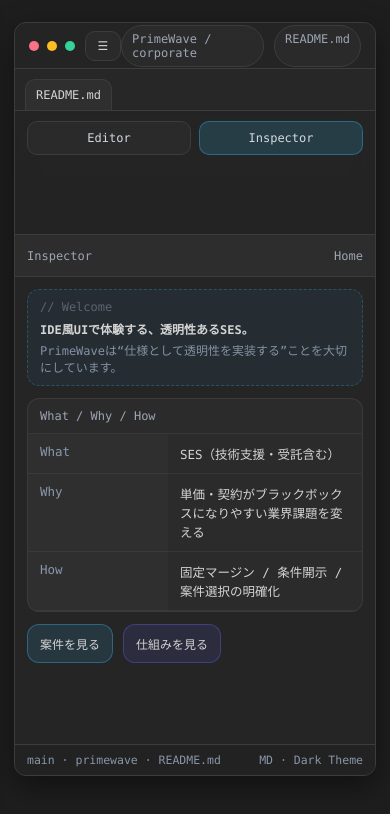
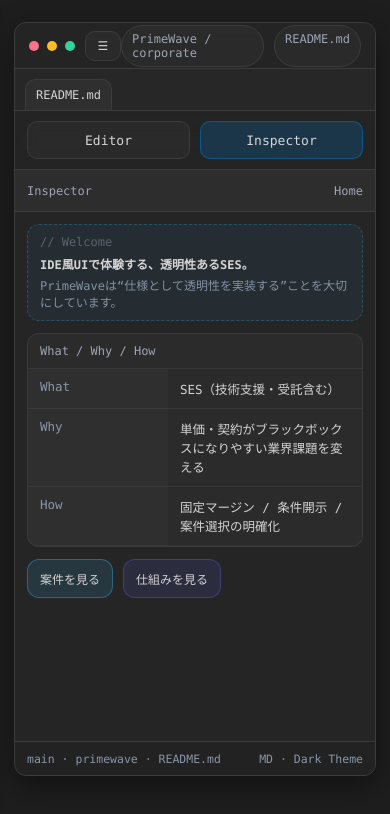
Before and after one commit to 8yabusa/primewave-ide, a Next.js app: page / in a window 390 px wide. Both pictures are taken after a click on the button "Inspector". Shown: the top 814 px of the page. Built offline with nearby package versions, Linux system fonts and the light colour scheme.

Commit message:
モバイル時のタブの下に空白ができていたのを修正

```diff
--- a/src/app/globals.css
+++ b/src/app/globals.css
@@ -286,47 +286,64 @@
 
 /* ===== Mobile behavior ===== */
 @media (max-width: 980px) {
-  ._split_root {
+  ._split_root{
+    height: 100%;
+    min-height: 0;
+    display: grid;
     grid-template-columns: 1fr;
+    grid-template-rows: auto 1fr; /* ← これが重要：タブ + 残り全部 */
   }
 
-  ._split_mobile_tabs {
-    display: grid;
-    grid-template-columns: 1fr 1fr;
-    gap: 8px;
+  /* ✅ アクティブPaneを「残り全部(1fr)」に伸ばす */
+  ._split_pane{
+    min-height: 0;
+    height: 100%;
+  }
+
+  /* 既存：非アクティブは消す */
+  ._split_pane[data-active="false"]{
+    display: none;
+  }
+
+  /* ✅ アクティブは必ずflexで伸びる（display:none上書き事故防止） */
+  ._split_pane[data-active="true"]{
+    display: flex;
+    flex-direction: column;
+    min-height: 0;
+  }
+
+  /* ✅ bodyも残りを埋める（スクロールはここ） */
+  ._split_body{
+    flex: 1 1 auto;
+    min-height: 0;
+    overflow: auto;
+  }
+
+    ._split_mobile_tabs{
+    display: grid !important;
+    grid-template-columns: 1fr 1fr;  /* ✅ 横並びにする */
+    gap: 10px;
     padding: 10px 12px;
     border-bottom: 1px solid var(--border);
     background: rgba(31, 31, 31, 0.55);
     backdrop-filter: blur(10px);
-    position: sticky;
-    top: 0;
-    z-index: 5;
   }
 
-  ._split_tab {
-    height: 34px;
+  ._split_tab{
+    height: 38px;
+    width: 100%;
     border-radius: 10px;
     border: 1px solid var(--border);
-    background: rgba(255, 255, 255, 0.03);
-    color: rgba(226, 232, 240, 0.92);
+    background: rgba(255,255,255,.03);
+    color: var(--text);
     font-family: var(--mono);
-    font-size: 12px;
+    font-size: 13px;
     cursor: pointer;
   }
 
-  ._split_tab.is-active {
-    background: rgba(56, 189, 248, 0.16);
-    border-color: rgba(56, 189, 248, 0.35);
-  }
-
-  /* ✅ モバイルでは片方だけ表示して “幅固定” を根本解消 */
-  ._split_pane[data-active="false"] {
-    display: none;
-  }
-
-  /* border-right は不要 */
-  ._split_editor {
-    border-right: none;
+  ._split_tab.is-active{
+    background: rgba(0,122,204,.22);
+    border-color: rgba(0,122,204,.5);
   }
 }
 
--- a/src/components/IdeShell.tsx
+++ b/src/components/IdeShell.tsx
@@ -1,3 +1,4 @@
+// src/components/IdeShell.tsx
 "use client";
 
 import { useEffect, useMemo, useState } from "react";
@@ -15,11 +16,9 @@
   const router = useRouter();
   const pathname = usePathname();
 
-  // ✅ Hookは必ずコンポーネント内
   const [sidebarOpen, setSidebarOpen] = useState(false);
   const [pendingNav, setPendingNav] = useState<string | null>(null);
 
-  // ✅ URL（pathname）から現在ページを決める
   const page = useMemo(() => findPageByPath(pathname), [pathname]);
   const tree = useMemo(() => buildTree(), []);
 
@@ -43,7 +42,7 @@
     } catch {}
   }, []);
 
-  // ✅ URL変更に追従 + モバイルドロワー閉じる
+  // URL変更に追従 + モバイルドロワー閉じる
   useEffect(() => {
     setActivePath(pathname);
     setTabs((prev) => {
@@ -93,6 +92,9 @@
           height: "calc(100vh - 90px)",
           minHeight: 560,
           maxHeight: 820,
+          display: "flex",
+          flexDirection: "column",
+          minWidth: 0,
         }}
       >
         {/* Topbar */}
@@ -106,6 +108,7 @@
             borderBottom: "1px solid var(--border)",
             background: "rgba(31,31,31,.55)",
             backdropFilter: "blur(10px)",
+            flex: "0 0 auto",
           }}
         >
           <div style={{ display: "flex", gap: 10, alignItems: "center" }}>
@@ -126,20 +129,33 @@
           </div>
 
           <div style={{ display: "flex", gap: 10, fontFamily: "var(--mono)", fontSize: 12, color: "var(--muted)" }}>
-            <span style={{ padding: "6px 10px", border: `1px solid var(--border)`, borderRadius: 999, background: "rgba(255,255,255,.03)" }}>
+            <span
+              style={{
+                padding: "6px 10px",
+                border: `1px solid var(--border)`,
+                borderRadius: 999,
+                background: "rgba(255,255,255,.03)",
+              }}
+            >
               PrimeWave / corporate
             </span>
-            <span style={{ padding: "6px 10px", border: `1px solid var(--border)`, borderRadius: 999, background: "rgba(255,255,255,.03)" }}>
+            <span
+              style={{
+                padding: "6px 10px",
+                border: `1px solid var(--border)`,
+                borderRadius: 999,
+                background: "rgba(255,255,255,.03)",
+              }}
+            >
               {page.fileName}
             </span>
           </div>
         </div>
 
-        {/* Main */}
-        <div className="_ide_main" style={{ height: "calc(100% - 46px)", minHeight: 0 }}>
-
+        {/* Main (Topbar以外の残りを全部使う) */}
+        <div className="_ide_main" style={{ flex: "1 1 auto", minHeight: 0, minWidth: 0 }}>
           {/* PC Sidebar */}
-          <div className="_pc_sidebar" style={{ display: "block" }}>
+          <div className="_pc_sidebar" style={{ display: "block", minHeight: 0 }}>
             <SidebarTree tree={tree} activePath={activePath} onOpen={open} />
           </div>
 
@@ -151,7 +167,13 @@
               onOpen={open}
               onClose={close}
             />
-            <SplitPane page={page} />
+
+            {/* ✅ SplitPane が残りの高さを全部使う */}
+            <div style={{ flex: "1 1 auto", minHeight: 0, minWidth: 0 }}>
+              <SplitPane page={page} />
+            </div>
+
+            {/* Status bar */}
             <div
               style={{
                 height: 34,
@@ -164,6 +186,7 @@
                 fontFamily: "var(--mono)",
                 fontSize: 11.5,
                 color: "rgba(148,163,184,.9)",
+                flex: "0 0 auto",
               }}
             >
               <div>main · primewave · {page.fileName}</div>
@@ -172,7 +195,7 @@
           </div>
         </div>
 
-        {/* ✅ Mobile Drawer (overlay + drawer) */}
+        {/* Mobile Drawer */}
         <div
           className="_ide_sidebar_overlay"
           data-open={sidebarOpen}
--- a/src/components/SplitPane.tsx
+++ b/src/components/SplitPane.tsx
@@ -13,7 +13,6 @@
 
   return (
     <div className="_split_root" data-view={view}>
-      {/* ✅ モバイル用タブ（PCでは非表示：CSSで制御） */}
       <div className="_split_mobile_tabs">
         <button
           type="button"
@@ -31,8 +30,10 @@
         </button>
       </div>
 
-      {/* Editor Pane */}
-      <section className="_split_pane _split_editor" data-active={view === "editor"}>
+      <section
+        className="_split_pane _split_editor"
+        data-active={view === "editor" ? "true" : "false"}   // ←ここ重要
+      >
         <div className="_split_header">
           <div>Editor</div>
           <div>{page.language.toUpperCase()} · UTF-8</div>
@@ -42,8 +43,10 @@
         </div>
       </section>
 
-      {/* Inspector Pane */}
-      <section className="_split_pane _split_inspector" data-active={view === "inspector"}>
+      <section
+        className="_split_pane _split_inspector"
+        data-active={view === "inspector" ? "true" : "false"} // ←ここ重要
+      >
         <div className="_split_header">
           <div>{page.inspector.title}</div>
           <div>{page.inspector.subtitle ?? ""}</div>
```
